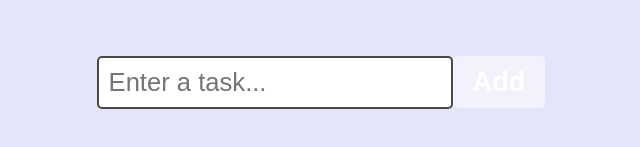
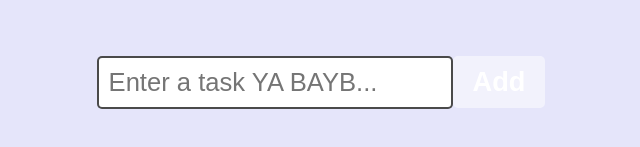
Before and after one commit to Anthony-Nemer/to-do-list, a React (Vite) app: page / in a window 1280 px wide. Shown: the part 161-308 px from the top of the page, without its empty margins (319-959 px from the left). Built offline with nearby package versions, Linux system fonts and the light colour scheme.

Commit message:
Update ToDoList.jsx

```diff
--- a/src/ToDoList.jsx
+++ b/src/ToDoList.jsx
@@ -51,7 +51,7 @@ function ToDoList() {
             <form>
                 <input
                     type='text'
-                    placeholder='Enter a task...'
+                    placeholder='Enter a task YA BAYB...'
                     value={newTask}
                     onChange={handleInputChange}
                 />
```
